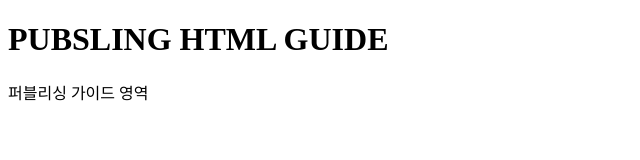
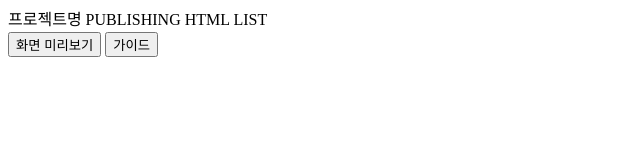
Before and after one commit to webhj84-coder/pub, a plain HTML site: page index.html in a window 1280 px wide. Shown: the whole page, without its empty margins (0-640 px from the left). Drawn offline with Linux system fonts and the light colour scheme.

Commit message:
가이드 파일 생성

```diff
--- /dev/null
+++ b/css/pub.css
@@ -0,0 +1,15 @@
+@charset "utf-8";
+
+/* Reset */
+div, span, applet, object, iframe,
+h1, h2, h3, h4, h5, h6, p, blockquote, pre,
+a, abbr, acronym, address, big, cite, code,
+del, dfn, em, font, img, ins, kbd, q, s, samp,
+small, strike, strong, sub, sup, tt, var,
+b, u, center,
+dl, dt, dd, ol, ul, li,
+fieldset, form, label, legend,
+table, caption, tbody, tfoot, thead, tr, th, td,
+article, aside, details, figcaption, figure,
+footer, header, hgroup, menu, nav, section  {padding:0;margin:0;box-sizing:border-box;font:inherit;}
+body {line-height:1.5;}
--- a/index.html
+++ b/index.html
@@ -3,10 +3,37 @@
 <head>
     <meta charset="UTF-8">
     <meta name="viewport" content="width=device-width,initial-scale=1.0,minimum-scale=1.0,maximum-scale=1.0,viewport-fit=cover">
-    <title>PUBSLING HTML GUIDE </title>
+    <title>PUBLISHING HTML GUIDE </title>
+	<link rel="stylesheet" href="css/pub.css">
 </head>
 <body>
-	<h1>PUBSLING HTML GUIDE</h1>
-	<p>퍼블리싱 가이드 영역</p>
+<div class="gui-wrap">
+	<!-- ############################################ -->
+	<!-- ### [HEADER] ### -->
+	<!-- ############################################ -->
+	<header class="gui-header">
+		<h1><strong>프로젝트명</strong> PUBLISHING HTML LIST</h1>
+
+		<!-- [SEARCH] -->
+		<div class="gui-search"></div>
+
+		<!-- [NAV] -->
+		<nav class="gui-nav"></nav>
+
+		<!-- [BUTTONS] -->
+		<button type="button" class="gui-btn view">화면 미리보기</button>
+		<button type="button" class="gui-btn link">가이드</button>
+		<!-- // -->
+	</header>
+
+	<!-- ############################################ -->
+	<!-- ### [CONTAINER] ### -->
+	<!-- ############################################ -->
+	<div class="gui-container"></div>
+	<!-- ############################################ -->
+</div>
+
+<script src="js/pub-data.js"></script>
+<script src="js/pub-ui.js"></script>
 </body>
 </html>
```
